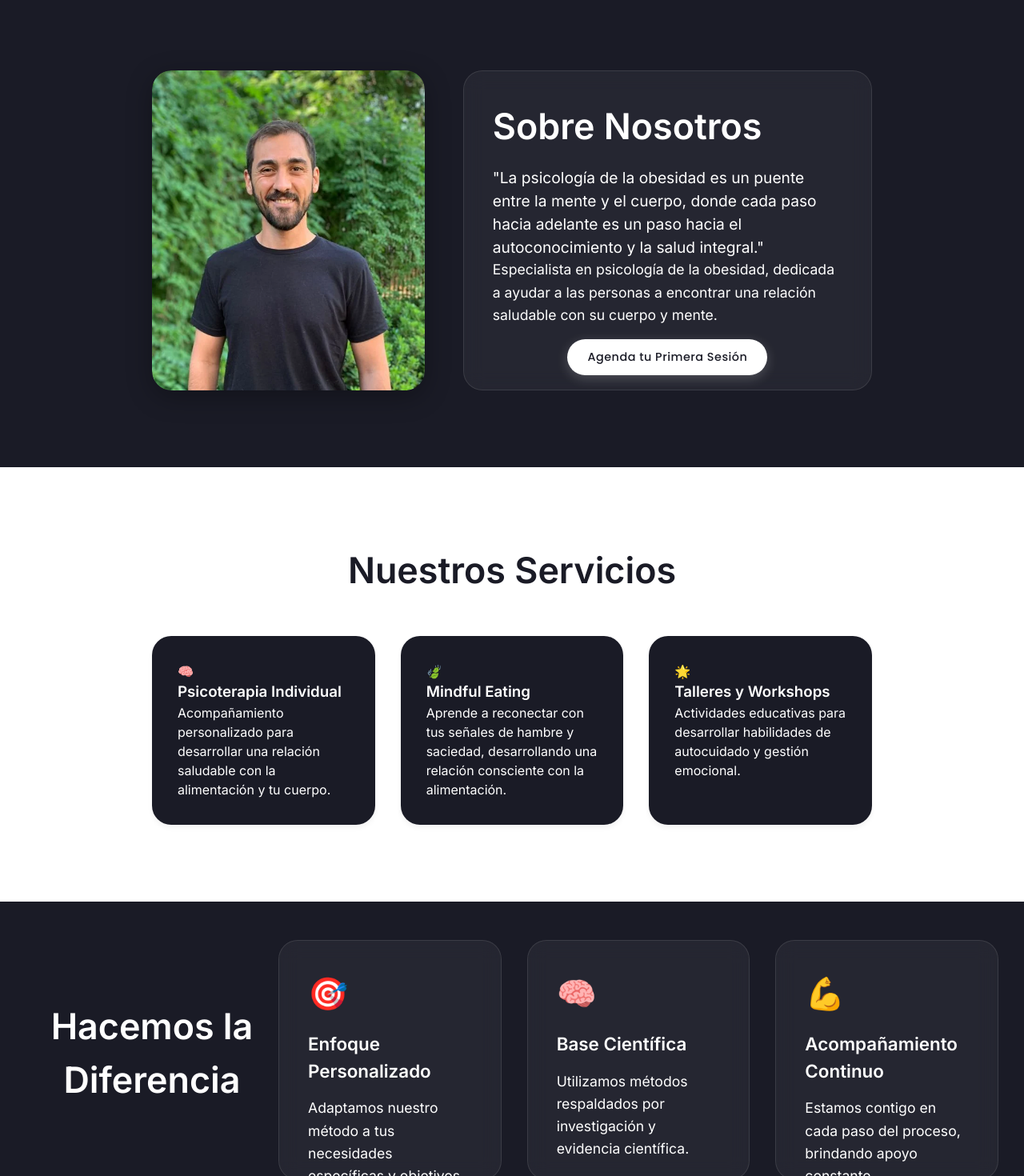
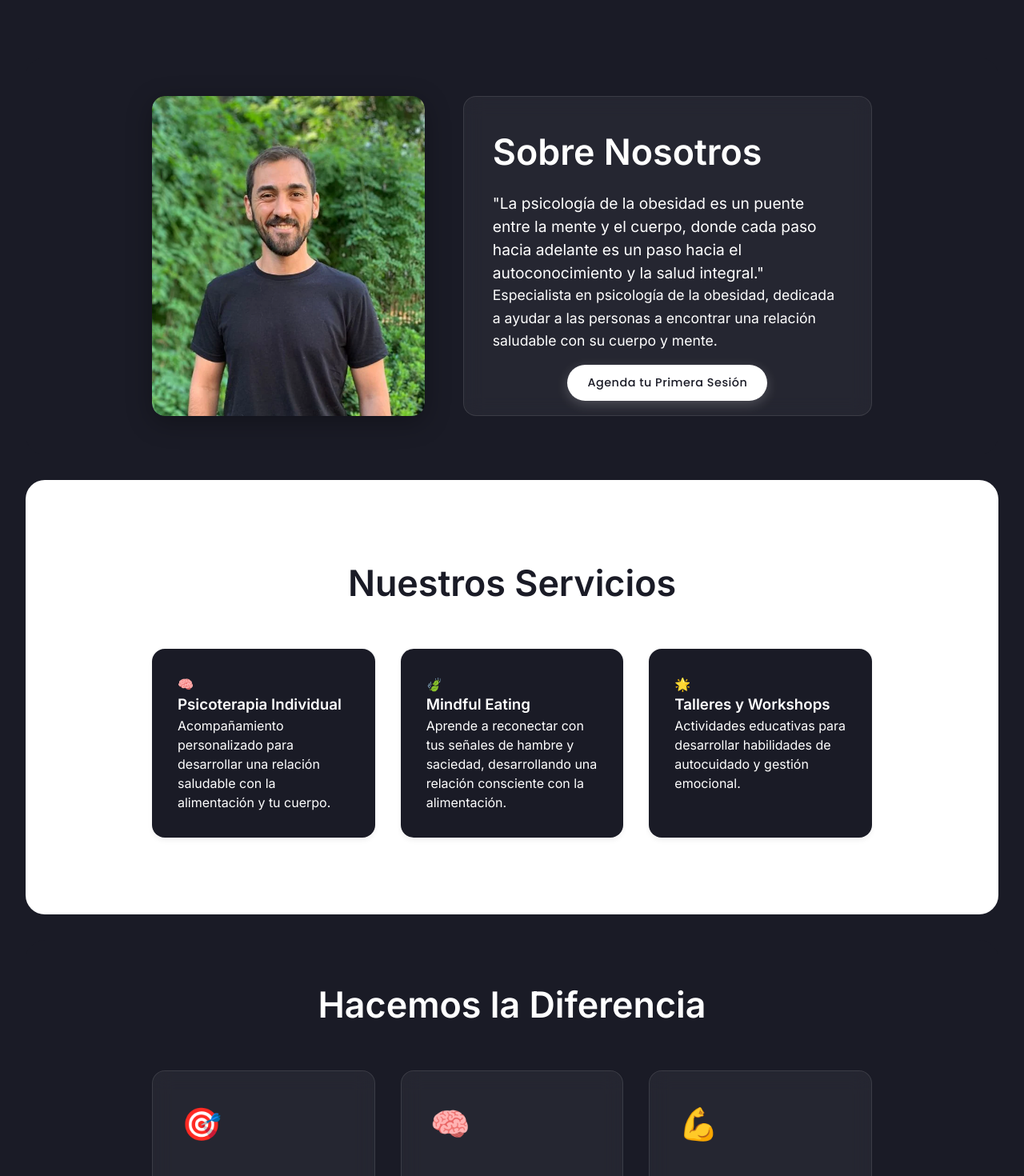
Before and after one commit to pabloenzenhofer/psicologiadelaobesidad, a React (Vite) app: page / in a window 1280 px wide. Shown: the part 760-2230 px from the top of the page at 80% size. Built offline with nearby package versions, Linux system fonts and the light colour scheme; grey boxes are pictures that could not be loaded.

Commit message:
feat: Agregada sección de Evaluación
- Nueva sección de Evaluación con formulario
- Ajustado el orden de las secciones
- Mejorados los estilos y responsive design
- Agregado enlace al formulario de Google Forms

```diff
--- a/src/App.css
+++ b/src/App.css
@@ -7,6 +7,9 @@
   --text-light: #FFFFFF;
   --font-heading: 'Poppins', sans-serif;
   --font-body: 'Inter', sans-serif;
+  --border-radius-lg: 24px;
+  --border-radius-md: 16px;
+  --border-radius-sm: 12px;
 }
 
 /* Reset global */
@@ -81,7 +84,7 @@ html, body {
   margin: 0 auto;
   padding: 1.5rem 4rem;
   background: rgba(26, 27, 38, 0.85);
-  border-radius: 16px;
+  border-radius: var(--border-radius-md);
   backdrop-filter: blur(12px);
   display: flex;
   flex-direction: column;
@@ -237,6 +240,9 @@ html, body {
 .services-section {
   background: var(--light-bg);
   padding: 6rem 2rem;
+  border-radius: var(--border-radius-lg);
+  overflow: hidden;
+  margin: 2rem;
 }
 
 .services-section h2 {
@@ -257,7 +263,7 @@ html, body {
 .service-card {
   background: var(--dark-bg);
   padding: 2rem;
-  border-radius: 24px;
+  border-radius: var(--border-radius-md);
   transition: all 0.3s ease;
   box-shadow: 0 4px 6px rgba(0, 0, 0, 0.05);
   color: var(--text-light);
@@ -273,16 +279,20 @@ html, body {
   padding: 3rem 2rem;
   min-height: auto;
   display: flex;
+  flex-direction: column;
   align-items: center;
-  margin-bottom: 3rem;
+  margin: 2rem;
+  border-radius: var(--border-radius-lg);
+  overflow: hidden;
 }
 
 .diferencial-section h2 {
   color: var(--text-light);
   font-size: 2.8rem;
   font-weight: 600;
-  margin-bottom: 1rem;
+  margin-bottom: 3rem;
   text-align: center;
+  width: 100%;
 }
 
 .diferencial-grid {
@@ -291,36 +301,45 @@ html, body {
   display: grid;
   grid-template-columns: repeat(3, 1fr);
   gap: 2rem;
+  align-items: stretch;
+  width: 100%;
 }
 
 .diferencial-card {
   background: rgba(255, 255, 255, 0.05);
   padding: 2.25rem;
-  border-radius: 24px;
+  border-radius: var(--border-radius-md);
   border: 1px solid rgba(255, 255, 255, 0.1);
   backdrop-filter: blur(12px);
-  height: 300px; /* Altura fija para todas las tarjetas */
+  height: auto;
+  min-height: 300px;
   display: flex;
   flex-direction: column;
-  justify-content: space-between;
+  align-items: flex-start;
+  gap: 1.5rem;
 }
 
 .diferencial-icon {
   font-size: 2.5rem;
-  margin-bottom: 1rem;
+  margin-bottom: 0.5rem;
+  color: var(--primary-color);
 }
 
 .diferencial-card h3 {
   color: var(--text-light);
   font-size: 1.4rem;
   font-weight: 600;
-  margin-bottom: 1rem;
+  margin-bottom: 0.5rem;
+  width: 100%;
 }
 
 .diferencial-card p {
   color: var(--text-light);
-  font-size: 1.1rem;
-  line-height: 1.6;
+  font-size: 1rem;
+  line-height: 1.5;
+  margin: 0;
+  flex-grow: 1;
+  width: 100%;
 }
 
 /* Ajustes móviles para Diferencial */
@@ -365,6 +384,9 @@ html, body {
   background: var(--light-bg);
   padding: 6rem 2rem;
   text-align: center;
+  border-radius: var(--border-radius-lg);
+  overflow: hidden;
+  margin: 2rem;
 }
 
 .articles-section h2 {
@@ -396,7 +418,7 @@ html, body {
 .article-card {
   background: var(--dark-bg);
   padding: 2rem;
-  border-radius: 24px;
+  border-radius: var(--border-radius-md);
   color: var(--text-light);
   display: flex;
   flex-direction: column;
@@ -484,6 +506,9 @@ html, body {
   background: var(--dark-bg);
   padding: 3rem 2rem;
   border-top: 1px solid rgba(255, 255, 255, 0.1);
+  border-radius: var(--border-radius-lg);
+  overflow: hidden;
+  margin: 2rem;
 }
 
 .payment-container {
@@ -597,6 +622,9 @@ html, body {
   display: flex;
   align-items: center;
   margin-bottom: 3rem;
+  border-radius: var(--border-radius-lg);
+  overflow: hidden;
+  margin: 2rem;
 }
 
 .about-container {
@@ -615,7 +643,7 @@ html, body {
   height: 400px;
   max-height: 400px;
   overflow: hidden;
-  border-radius: 24px;
+  border-radius: var(--border-radius-md);
   box-shadow: 0 8px 32px rgba(0, 0, 0, 0.3);
 }
 
@@ -623,7 +651,7 @@ html, body {
   width: 100%;
   height: 100%;
   object-fit: cover;
-  border-radius: 24px;
+  border-radius: var(--border-radius-md);
   transition: transform 0.3s ease;
 }
 
@@ -634,7 +662,7 @@ html, body {
 .about-content {
   background: rgba(255, 255, 255, 0.05);
   padding: 2.25rem;
-  border-radius: 24px;
+  border-radius: var(--border-radius-md);
   border: 1px solid rgba(255, 255, 255, 0.1);
   backdrop-filter: blur(12px);
   height: 400px;
@@ -758,3 +786,94 @@ html, body {
     gap: 1rem;
   }
 }
+
+/* Ajustes móviles */
+@media (max-width: 768px) {
+  .services-section,
+  .diferencial-section,
+  .about-section,
+  .articles-section,
+  .payment-methods {
+    margin: 1rem;
+    border-radius: var(--border-radius-md);
+  }
+}
+
+/* Sección Evaluación */
+.evaluation-section {
+  background: var(--dark-bg);
+  padding: 4rem 2rem;
+  text-align: center;
+  border-radius: var(--border-radius-lg);
+  overflow: hidden;
+  margin: 2rem;
+  display: flex;
+  flex-direction: column;
+  align-items: center;
+  gap: 2rem;
+}
+
+.evaluation-content {
+  max-width: 800px;
+  margin: 0 auto;
+}
+
+.evaluation-section h2 {
+  color: var(--text-light);
+  font-size: 2.8rem;
+  font-weight: 600;
+  margin-bottom: 1.5rem;
+}
+
+.evaluation-description {
+  color: var(--text-light);
+  font-size: 1.2rem;
+  line-height: 1.6;
+  margin-bottom: 2rem;
+  opacity: 0.9;
+}
+
+.evaluation-button {
+  background: var(--primary-color);
+  color: var(--dark-bg);
+  padding: 1rem 2.5rem;
+  border-radius: 50px;
+  font-size: 1.1rem;
+  font-weight: 500;
+  text-decoration: none;
+  transition: all 0.3s ease;
+  border: none;
+  cursor: pointer;
+  display: inline-block;
+  box-shadow: 0 4px 15px rgba(0, 230, 230, 0.3);
+}
+
+.evaluation-button:hover {
+  transform: translateY(-2px);
+  box-shadow: 0 6px 20px rgba(0, 230, 230, 0.4);
+  background: #33EBEB;
+}
+
+/* Ajustes móviles */
+@media (max-width: 768px) {
+  .evaluation-section {
+    padding: 3rem 1.5rem;
+    margin: 1rem;
+  }
+
+  .evaluation-section h2 {
+    font-size: 2.2rem;
+    margin-bottom: 1rem;
+  }
+
+  .evaluation-description {
+    font-size: 1.1rem;
+    margin-bottom: 1.5rem;
+  }
+
+  .evaluation-button {
+    width: 100%;
+    max-width: 300px;
+    padding: 0.875rem 2rem;
+  }
+}
--- a/src/App.tsx
+++ b/src/App.tsx
@@ -7,6 +7,7 @@ import Diferencial from './sections/Diferencial'
 import Articles from './sections/Articles'
 import PaymentMethods from './sections/PaymentMethods'
 import WhatsAppButton from './components/WhatsAppButton'
+import Evaluation from './sections/Evaluation'
 
 function App() {
   return (
@@ -18,6 +19,7 @@ function App() {
         <Services />
         <Diferencial />
         <Articles />
+        <Evaluation />
         <PaymentMethods />
       </main>
       <WhatsAppButton />
--- /dev/null
+++ b/src/sections/Evaluation.tsx
@@ -0,0 +1,22 @@
+const Evaluation = () => {
+  return (
+    <section className="evaluation-section" id="evaluacion">
+      <div className="evaluation-content">
+        <h2>Evaluación</h2>
+        <p className="evaluation-description">
+          Realiza una breve evaluación para obtener una primera mirada sobre tus hábitos y recibir recomendaciones personalizadas.
+        </p>
+        <a
+          href="https://forms.gle/U7gXbgM9x7VvLjjHA"
+          target="_blank"
+          rel="noopener noreferrer"
+          className="evaluation-button"
+        >
+          Comenzar Evaluación
+        </a>
+      </div>
+    </section>
+  )
+}
+
+export default Evaluation
```
Also changed, not shown: 5 other files (tests, documents, lock files or other folders).
